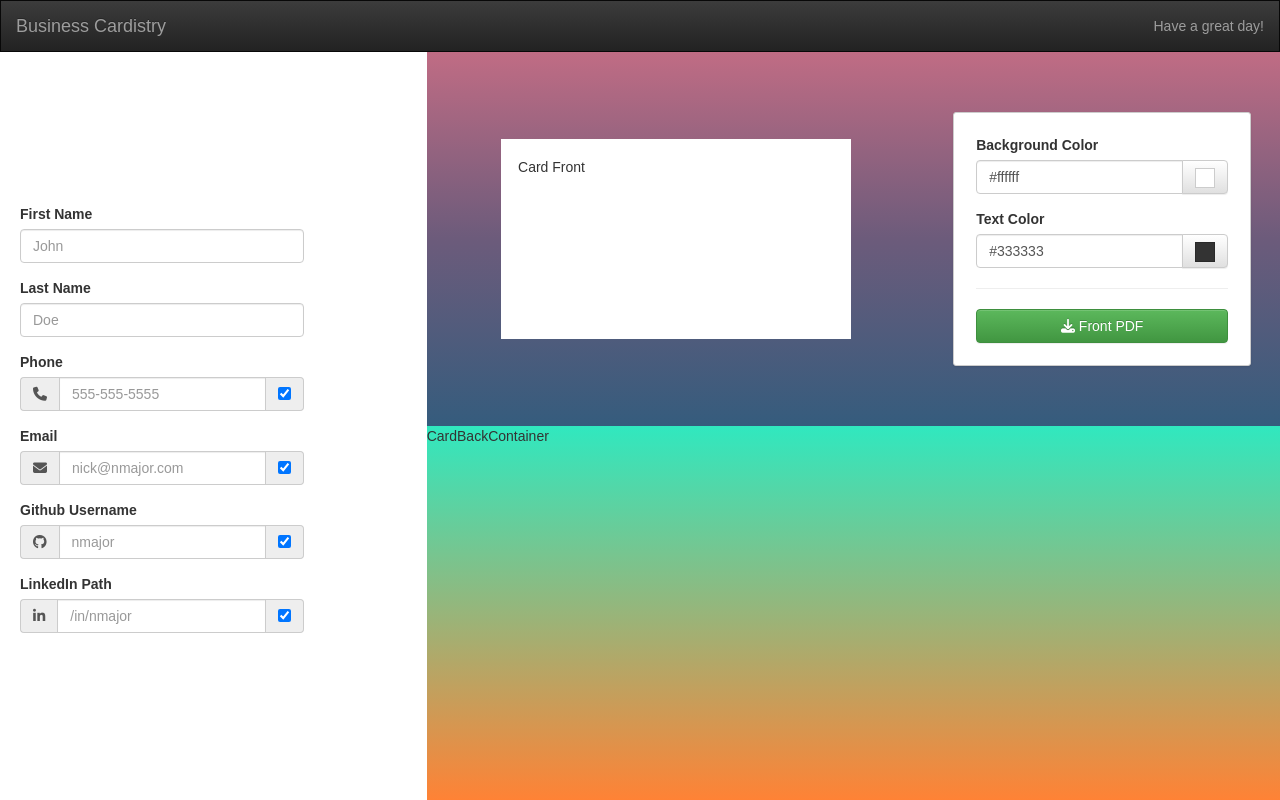
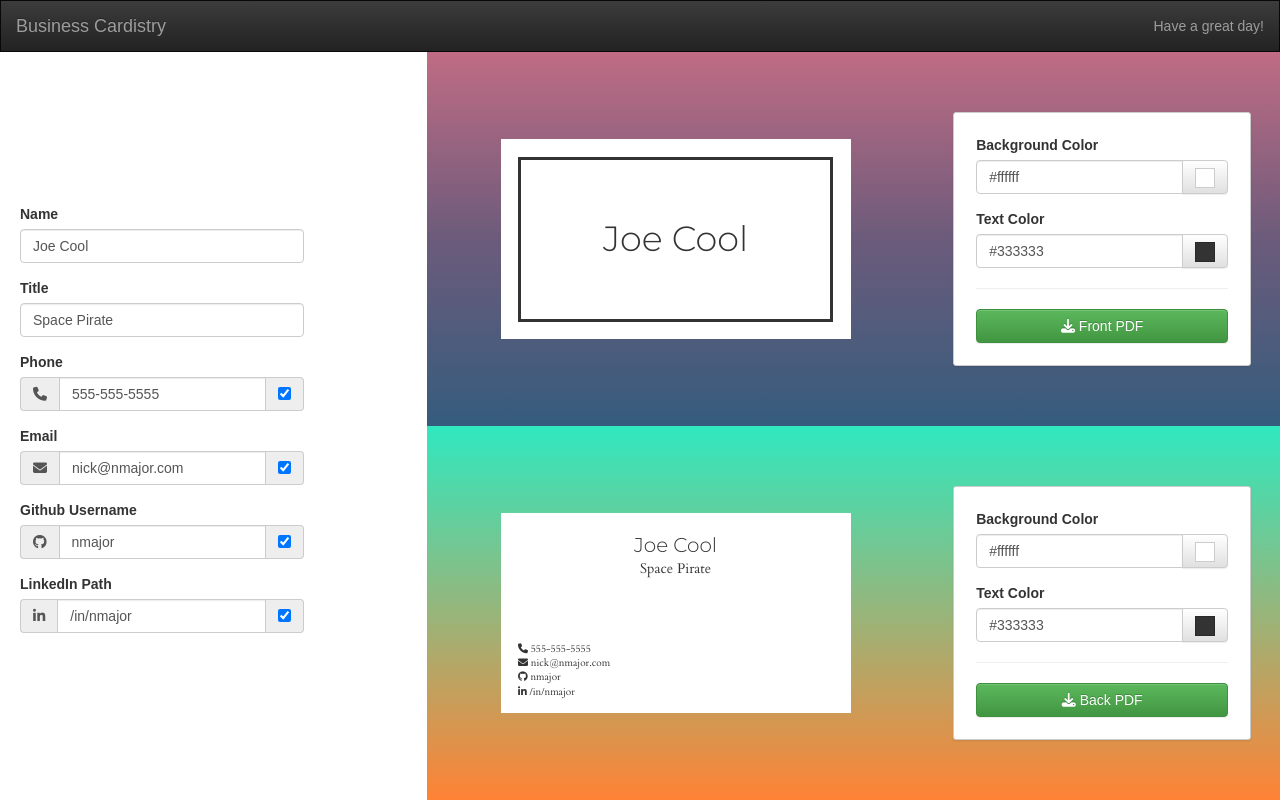
Before and after one commit to nmajor/business-cardistry-client, a React app: page / in a window 1280 px wide. Built offline with nearby package versions, Linux system fonts and the light colour scheme.

Commit message:
Got basic buiding and design of back and front working

```diff
--- a/package.json
+++ b/package.json
@@ -4,6 +4,7 @@
   "private": true,
   "dependencies": {
     "bootstrap": "^3.3.7",
+    "lodash": "^4.17.4",
     "react": "^16.2.0",
     "react-bootstrap": "^0.31.5",
     "react-color": "^2.13.8",
--- a/public/index.html
+++ b/public/index.html
@@ -10,6 +10,7 @@
     -->
     <link rel="manifest" href="%PUBLIC_URL%/manifest.json">
     <link rel="shortcut icon" href="%PUBLIC_URL%/favicon.ico">
+    <link href="https://fonts.googleapis.com/css?family=Cardo|Montserrat:300" rel="stylesheet">
     <!--
       Notice the use of %PUBLIC_URL% in the tags above.
       It will be replaced with the URL of the `public` folder during the build.
--- a/src/components/CardBack/CardBack.js
+++ b/src/components/CardBack/CardBack.js
@@ -1,11 +1,76 @@
 import React, { Component } from 'react';
-import './CardBack.css';
 
 class CardBack extends Component {
   render() {
+    const {
+      name,
+      title,
+      phone,
+      email,
+      github,
+      linkedin,
+
+      phoneShow,
+      emailShow,
+      githubShow,
+      linkedinShow,
+
+      backBgColor,
+      backTextColor,
+    } = this.props.cardData;
+
     return (
-      <div className="CardBack">
-        CardBack
+      <div
+        style={{
+          backgroundColor: backBgColor,
+          color: backTextColor,
+          fontFamily: '\'Cardo\', serif',
+          height: '100%',
+          width: '100%',
+          padding: '5%',
+          position: 'relative',
+        }}
+      >
+        <div
+          style={{
+            textAlign: 'center',
+          }}
+        >
+          <div
+            style={{
+              fontSize: '20px',
+              fontFamily: '\'Montserrat\', sans-serif',
+            }}
+          >{name}</div>
+          <div
+            style={{
+              fontSize: '14px'
+            }}
+          >{title}</div>
+        </div>
+        <div
+          style={{
+            fontSize: '10px',
+            position: 'absolute',
+            bottom: '7%',
+          }}
+        >
+          { phoneShow && phone ? <div>
+            <i className="fa fa-phone" aria-hidden="true"></i> {phone}
+          </div> : null }
+
+          { emailShow && email ? <div>
+            <i className="fa fa-envelope" aria-hidden="true"></i> {email}
+          </div> : null }
+
+          { githubShow && github ? <div>
+            <i className="fa fa-github" aria-hidden="true"></i> {github}
+          </div> : null }
+
+          { linkedinShow && linkedin ? <div>
+            <i className="fa fa-linkedin" aria-hidden="true"></i> {linkedin}
+          </div> : null }
+        </div>
       </div>
     );
   }
--- a/src/components/CardBackContainer/CardBackContainer.css
+++ b/src/components/CardBackContainer/CardBackContainer.css
@@ -1,7 +1,25 @@
 .CardBackContainer {
+  /* border-top: 5px solid #FFF; */
   height: 100%;
 
   background: #30E8BF;  /* fallback for old browsers */
   background: -webkit-linear-gradient(to top, #FF8235, #30E8BF);  /* Chrome 10-25, Safari 5.1-6 */
   background: linear-gradient(to top, #FF8235, #30E8BF); /* W3C, IE 10+/ Edge, Firefox 16+, Chrome 26+, Opera 12+, Safari 7+ */
 }
+
+.CardBackContainer-preview {
+  height: 100%;
+
+  display: flex;
+  justify-content: center;
+  align-items: center;
+}
+
+.CardBackContainer-actions {
+  height: 100%;
+
+  display: flex;
+  flex-direction: column;
+  justify-content: center;
+  align-items: center;
+}
--- a/src/components/CardBackContainer/CardBackContainer.js
+++ b/src/components/CardBackContainer/CardBackContainer.js
@@ -1,11 +1,48 @@
 import React, { Component } from 'react';
+import _ from 'lodash';
 import './CardBackContainer.css';
+import {
+  Col,
+} from 'react-bootstrap';
+import CardDimensions from '../CardDimensions/CardDimensions';
+import CardBack from '../CardBack/CardBack';
+import CardSideActionForm from '../CardSideActionForm/CardSideActionForm';
 
 class CardBackContainer extends Component {
+  constructor(props) {
+    super(props);
+
+    this.handleFormChange = this.handleFormChange.bind(this);
+  }
+  handleFormChange(field, value) {
+    this.props.onChange(_.camelCase(`back-${field}`), value);
+  }
   render() {
+    const { cardData } = this.props;
+
+    const formData = {
+      bgColor: cardData.backBgColor,
+      textColor: cardData.backTextColor,
+    }
+
     return (
       <div className="CardBackContainer">
-        CardBackContainer
+        <Col md={7} className="CardBackContainer-preview">
+          <CardDimensions>
+            <CardBack
+              cardData={cardData}
+            />
+          </CardDimensions>
+        </Col>
+        <Col md={5} className="CardBackContainer-actions">
+          <div className="content-box">
+            <CardSideActionForm
+              onChange={this.handleFormChange}
+              formData={formData}
+              buttonText="Back PDF"
+            />
+          </div>
+        </Col>
       </div>
     );
   }
--- a/src/components/CardBuildContainer/CardBuildContainer.js
+++ b/src/components/CardBuildContainer/CardBuildContainer.js
@@ -10,23 +10,29 @@ class CardBuildContainer extends Component {
     super(props);
 
     this.state = {
-      firstName: '',
-      lastName: '',
+      name: 'Joe Cool',
+      title: 'Space Pirate',
 
-      phone: '',
-      email: '',
-      github: '',
-      linkedin: '',
+      phone: '555-555-5555',
+      email: 'nick@nmajor.com',
+      github: 'nmajor',
+      linkedin: '/in/nmajor',
 
       phoneShow: true,
       emailShow: true,
       githubShow: true,
       linkedinShow: true,
+
+      frontBgColor: '#ffffff',
+      frontTextColor: '#333333',
+
+      backBgColor: '#ffffff',
+      backTextColor: '#333333',
     };
 
-    this.handleFormChange = this.handleFormChange.bind(this);
+    this.handleDataChange = this.handleDataChange.bind(this);
   }
-  handleFormChange(field, value) {
+  handleDataChange(field, value) {
     const newState = {};
     newState[field] = value;
     this.setState(newState);
@@ -37,18 +43,20 @@ class CardBuildContainer extends Component {
         <Col className="hor-padless height-100" md={4}>
           <CardForm
             cardData={this.state}
-            onChange={this.handleFormChange}
+            onChange={this.handleDataChange}
           />
         </Col>
         <Col className="hor-padless height-100" md={8}>
           <div className="height-50">
             <CardFrontContainer
               cardData={this.state}
+              onChange={this.handleDataChange}
             />
           </div>
           <div className="height-50">
             <CardBackContainer
               cardData={this.state}
+              onChange={this.handleDataChange}
             />
           </div>
         </Col>
--- a/src/components/CardForm/CardForm.js
+++ b/src/components/CardForm/CardForm.js
@@ -26,8 +26,8 @@ class CardForm extends Component {
   }
   render() {
     const {
-      firstName,
-      lastName,
+      name,
+      title,
 
       phone,
       email,
@@ -44,24 +44,24 @@ class CardForm extends Component {
       <div className="CardForm">
         <form>
           <FormGroup>
-            <ControlLabel>First Name</ControlLabel>
+            <ControlLabel>Name</ControlLabel>
             <FormControl
               className="form-control"
               type="text"
-              placeholder="John"
-              name="firstName"
-              value={firstName}
+              placeholder="John Doe"
+              name="name"
+              value={name}
               onChange={this.handleTextChange}
             />
           </FormGroup>
 
           <FormGroup>
-            <ControlLabel>Last Name</ControlLabel>
+            <ControlLabel>Title</ControlLabel>
             <FormControl
               type="text"
-              placeholder="Doe"
-              name="lastName"
-              value={lastName}
+              placeholder="Space Pirate"
+              name="title"
+              value={title}
               onChange={this.handleTextChange}
             />
           </FormGroup>
--- a/src/components/CardFront/CardFront.css
+++ /dev/null
@@ -1,10 +0,0 @@
-.CardFront {
-  height: 100%;
-  width: 100%;
-  background: #FFF;
-  padding: 5%;
-}
-.CardFront-content {
-  border-width: 3px;
-  border-style: solid;
-}
--- a/src/components/CardFront/CardFront.js
+++ b/src/components/CardFront/CardFront.js
@@ -1,15 +1,45 @@
 import React, { Component } from 'react';
-import './CardFront.css';
-import { Row, Col } from 'react-bootstrap';
 
 class CardFront extends Component {
   render() {
+    const { cardData } = this.props;
+
     return (
-      <div className="CardFront">
-        Card Front
+      <div
+        style={{
+          backgroundColor: cardData.frontBgColor,
+          color: cardData.frontTextColor,
+          height: '100%',
+          width: '100%',
+          padding: '5%',
+        }}
+      >
+        <div
+          className="CardFront-content"
+          style={{
+            borderColor: cardData.frontTextColor,
+            borderWidth: '3px',
+            borderStyle: 'solid',
+            height: '100%',
+            width: '100%',
+            display: 'table',
+          }}
+        >
+          <div
+            style={{
+              fontFamily: '\'Montserrat\', sans-serif',
+              verticalAlign: 'middle',
+              textAlign: 'center',
+              display: 'table-cell',
+              fontSize: '35px',
+              fontWeight: '100',
+            }}
+          >
+            {cardData.name}
+          </div>
+        </div>
       </div>
     );
   }
 }
-
 export default CardFront;
--- a/src/components/CardFrontContainer/CardFrontContainer.css
+++ b/src/components/CardFrontContainer/CardFrontContainer.css
@@ -1,4 +1,5 @@
 .CardFrontContainer {
+  /* border-bottom: 5px solid #FFF; */
   height: 100%;
 
   background: #355C7D;  /* fallback for old browsers */
--- a/src/components/CardFrontContainer/CardFrontContainer.js
+++ b/src/components/CardFrontContainer/CardFrontContainer.js
@@ -1,4 +1,5 @@
 import React, { Component } from 'react';
+import _ from 'lodash';
 import './CardFrontContainer.css';
 import {
   Col,
@@ -11,31 +12,36 @@ class CardFrontContainer extends Component {
   constructor(props) {
     super(props);
 
-    this.state = {
-      bgColor: '#ffffff',
-      textColor: '#333333',
-    };
-
     this.handleFormChange = this.handleFormChange.bind(this);
   }
   handleFormChange(field, value) {
-    const newState = {};
-    newState[field] = value;
-    this.setState(newState);
+    this.props.onChange(_.camelCase(`front-${field}`), value);
   }
   render() {
+    const { cardData } = this.props;
+
+    console.log('blah hey card data', cardData);
+
+    const formData = {
+      bgColor: cardData.frontBgColor,
+      textColor: cardData.frontTextColor,
+    }
+
     return (
       <div className="CardFrontContainer">
         <Col md={7} className="CardFrontContainer-preview">
           <CardDimensions>
-            <CardFront />
+            <CardFront
+              cardData={cardData}
+            />
           </CardDimensions>
         </Col>
         <Col md={5} className="CardFrontContainer-actions">
           <div className="content-box">
             <CardSideActionForm
               onChange={this.handleFormChange}
-              formData={this.state}
+              formData={formData}
+              buttonText="Front PDF"
             />
           </div>
         </Col>
--- a/src/components/CardSideActionForm/CardSideActionForm.js
+++ b/src/components/CardSideActionForm/CardSideActionForm.js
@@ -100,7 +100,7 @@ class CardSideActionForm extends Component {
         {this.renderFormBody()}
         <hr />
         <div>
-          <Button bsStyle="success" block><i className="fa fa-download" aria-hidden="true"></i> Front PDF</Button>
+          <Button bsStyle="success" block><i className="fa fa-download" aria-hidden="true"></i> {this.props.buttonText}</Button>
         </div>
       </form>
     );
```
Also changed, not shown: src/components/CardBack/CardBack.css (deleted, +0 -7 lines).
